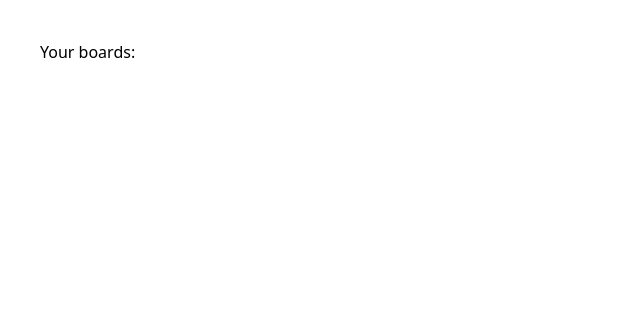
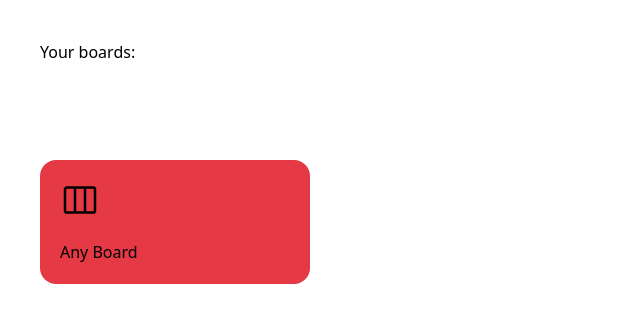
Before and after one commit to anteroselin/kanban, a Nuxt app: page / in a window 1280 px wide. Shown: the top 322 px of the page, without its empty margins (0-640 px from the left). Built offline with nearby package versions, Linux system fonts and the light colour scheme.

Commit message:
initialize board

```diff
--- a/pages/index.vue
+++ b/pages/index.vue
@@ -1,6 +1,33 @@
 <template>
   <section class="w-full h-full p-10 overflow-y-auto">
     <h1 class="mb-24">Your boards:</h1>
+    <div
+      class="grid md:grid-cols-2 lg:grid-cols-3 xl:grid-cols-4 auto-rows-auto gap-10"
+      v-if="boards!.length > 0"
+    >
+      <div
+        v-for="board in boards"
+        class="rounded-2xl bg-savoy p-5 cursor-pointer w-full h-full hover:bg-red-400 transition-colors"
+        @click="() => $router.push(`/${board.id}`)"
+      >
+        <ViewColumnsIcon class="w-10 h-10 mb-5" />
+        <h2>{{ board.name }}</h2>
+      </div>
+    </div>
+    <div
+      class="rounded-2xl bg-savoy p-5 cursor-pointer w-full sm:w-80 h-40 hover:bg-red-400 transition-colors"
+      v-else
+    >
+      <ViewColumnsIcon class="w-10 h-10 mb-5" />
+      <h2>+ CREATE A BOARD</h2>
+    </div>
   </section>
 </template>
-<script setup lang="ts"></script>
+<script setup lang="ts">
+import { ViewColumnsIcon } from "@heroicons/vue/24/outline";
+import { storeToRefs } from "pinia";
+import { useKanbanStore } from "~~/stores";
+
+const store = useKanbanStore();
+const { boards } = storeToRefs(store);
+</script>
--- /dev/null
+++ b/stores/index.ts
@@ -0,0 +1,135 @@
+import { defineStore } from "pinia";
+import { v4 as uuidv4 } from "uuid";
+import { useStorage } from "@vueuse/core";
+
+export const useKanbanStore = defineStore("kanban", {
+  state: () => ({
+    boards: useStorage("board", [
+      {
+        id: "499ff073-7759-45c4-a62b-020860056830",
+        name: "Any Board",
+        columns: [
+          {
+            id: "52a3c12c-a755-46e1-9a95-22ab10d61a1d",
+            name: "Todo",
+            tasks: [
+              {
+                id: "52a96e6f-1213-46f6-8ae3-6a8fb00b126e",
+                name: "Title example",
+                description: "Description example",
+              },
+            ],
+          },
+          {
+            id: "c46c6c66-9da0-42f2-97fd-1c212e4e8de2",
+            name: "In Progress",
+            tasks: [],
+          },
+          {
+            id: "3e6f2fa2-1c93-4409-85b7-4660c36a1242",
+            name: "Done",
+            tasks: [],
+          },
+        ],
+      },
+    ] as Board[] | undefined),
+  }),
+  getters: {
+    getBoardColumns:
+      (state) =>
+      (boardId: string): Column[] | undefined => {
+        const findBoard = state.boards?.find((board) => board.id === boardId);
+        return findBoard?.columns;
+      },
+    getColumnTasks() {
+      return (boardId: string, columnId: string): Task[] | undefined => {
+        const column = this.getBoardColumns(boardId)?.find(
+          (column) => column.id === columnId
+        );
+        return column?.tasks;
+      };
+    },
+  },
+  actions: {
+    addTaskToColumn(
+      boardId: string,
+      columnId: string,
+      taskInfos: Omit<Task, "id">
+    ) {
+      const newTask = { id: uuidv4(), ...taskInfos };
+      this.boards
+        ?.find((board) => board.id === boardId)!
+        .columns.find((column) => column.id === columnId)!
+        .tasks.push(newTask);
+    },
+    removeTaskFromColumn(boardId: string, columnId: string, editedTask: Task) {
+      const boardTasks = this.getColumnTasks(boardId, columnId);
+      const filteredTasks = boardTasks!.filter(
+        (task) => task.id !== editedTask.id
+      );
+      //Removing task from original column
+      this.boards!.find((board) => board.id === boardId)!.columns.find(
+        (column) => column.id === columnId
+      )!.tasks = filteredTasks;
+    },
+    createNewBoard(boardName: string) {
+      const boardTemplate: Board = {
+        id: uuidv4(),
+        name: boardName,
+        columns: [
+          { id: uuidv4(), name: "Todo", tasks: [] },
+          { id: uuidv4(), name: "In Progress", tasks: [] },
+          { id: uuidv4(), name: "Done", tasks: [] },
+        ],
+      };
+      //Modifing state
+      this.boards?.push(boardTemplate);
+    },
+    editTask(
+      boardId: string,
+      columnId: string,
+      newColumnId: string,
+      editedTask: Task
+    ) {
+      const boardTasks = this.getColumnTasks(boardId, columnId);
+
+      //If it has a new status, remove from original column and add to new column
+      if (newColumnId !== columnId) {
+        this.removeTaskFromColumn(boardId, columnId, editedTask);
+        this.addTaskToColumn(boardId, newColumnId, editedTask);
+      } else {
+        const modifiedTasks = boardTasks!.map((task) =>
+          task.id === editedTask.id ? editedTask : task
+        );
+
+        //Modifing state
+        this.boards!.find((board) => board.id === boardId)!.columns.find(
+          (column) => column.id === columnId
+        )!.tasks = modifiedTasks;
+      }
+    },
+    createNewColumn(boardId: string, columnName: string) {
+      this.boards!.find((board) => board.id === boardId)!.columns.push({
+        id: uuidv4(),
+        name: columnName,
+        tasks: [],
+      });
+    },
+    editColumnName(boardId: string, columnId: string, columnName: string) {
+      this.boards!.find((board) => board.id === boardId)!.columns.find(
+        (column) => column.id === columnId
+      )!.name = columnName;
+    },
+    editBoard(boardId: string, newBoardName: string, newColumnsName: Column[]) {
+      const findBoard = this.boards!.find((board) => board.id === boardId)!;
+      findBoard.name = newBoardName;
+      findBoard.columns = newColumnsName;
+    },
+    deleteBoard(boardId: string) {
+      this.boards!.splice(
+        this.boards!.findIndex((board) => board.id === boardId),
+        1
+      );
+    },
+  },
+});
```
Also changed, not shown: types/index.ts (+20 -0 lines).
